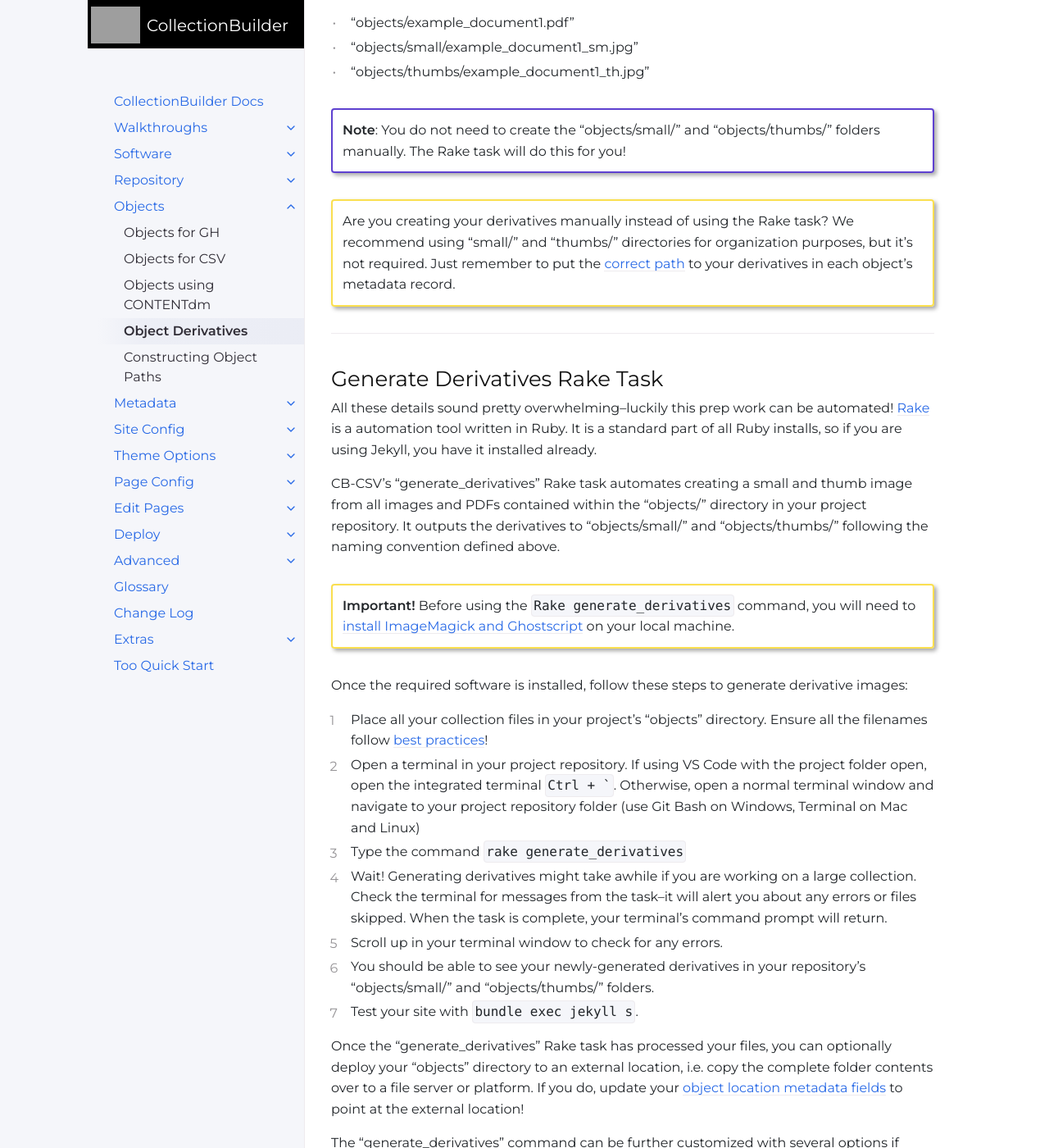
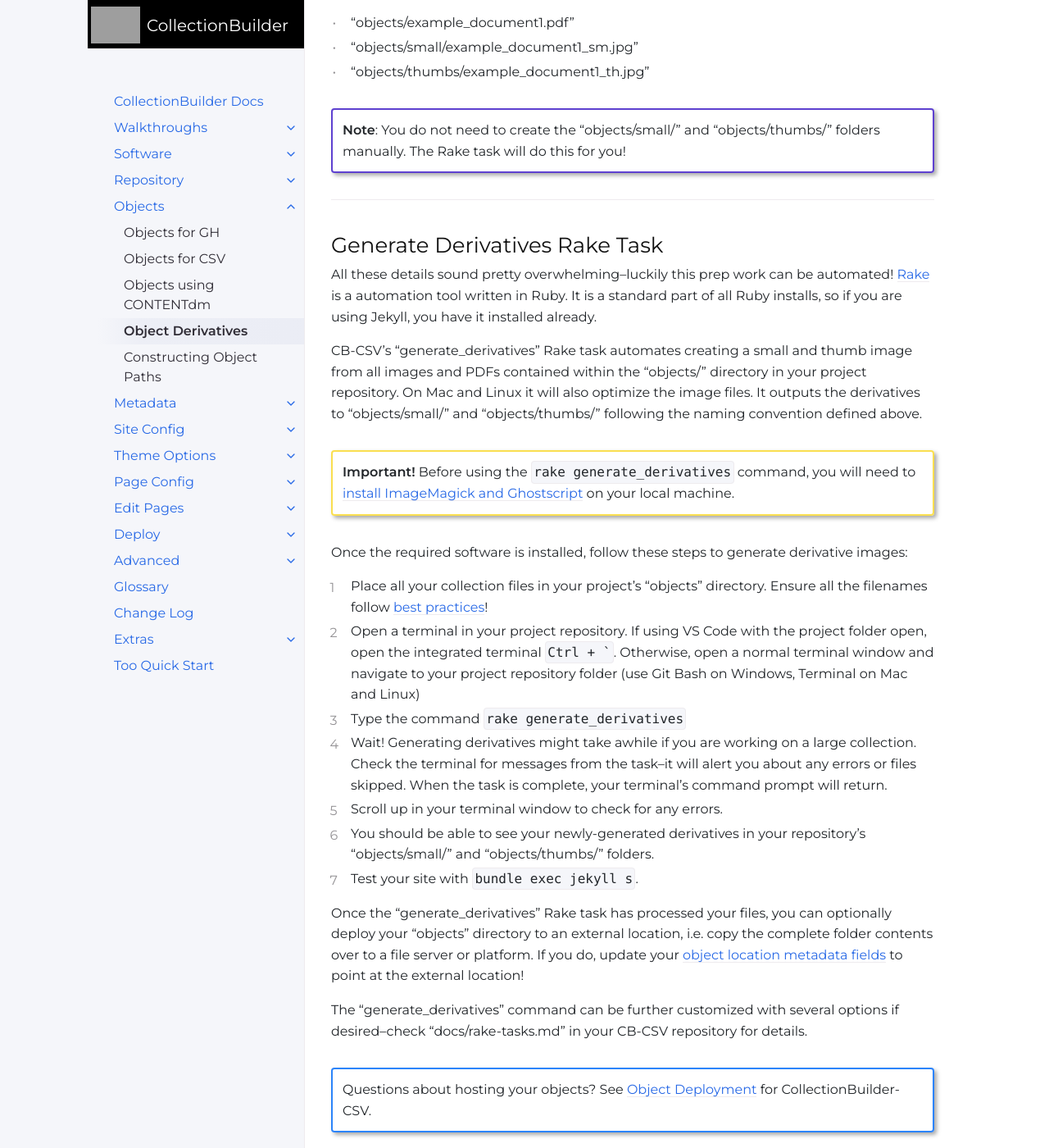
Before and after one commit to CollectionBuilder/cb-docs, a Jekyll site: the page built from docs/objects/derivatives.md, in a window 1280 px wide and 1400 px high, scrolled down 1182 px. Shown: the whole window at 82% size. Built offline with Jekyll 4.4.1, drawn with Linux system fonts in a browser that asks for light colours; comment, search, counter and statistics services are not loaded; some of the changed text lies outside the part shown.

Commit message:
rake generate_derivatives updates

```diff
--- a/docs/objects/derivatives.md
+++ b/docs/objects/derivatives.md
@@ -42,11 +42,6 @@ For example, if you have a collection object, "example_document1.pdf", after run
 **Note**: You do not need to create the "objects/small/" and "objects/thumbs/" folders manually.
 The Rake task will do this for you!
 
-{:.alert .alert-yellow}
-Are you creating your derivatives manually instead of using the Rake task?
-We recommend using "small/" and "thumbs/" directories for organization purposes, but it's not required.
-Just remember to put the [correct path]({{ '/docs/metadata/csv_metadata/#object-detail-fields-strongly-suggested' | relative_url }}) to your derivatives in each object's metadata record.
-
 ---
 
 ## Generate Derivatives Rake Task
@@ -56,10 +51,11 @@ All these details sound pretty overwhelming--luckily this prep work can be autom
 It is a standard part of all Ruby installs, so if you are using Jekyll, you have it installed already.
 
 CB-CSV's "generate_derivatives" Rake task automates creating a small and thumb image from all images and PDFs contained within the "objects/" directory in your project repository.
+On Mac and Linux it will also optimize the image files.
 It outputs the derivatives to "objects/small/" and "objects/thumbs/" following the naming convention defined above.
 
 {:.alert .alert-yellow}
-**Important!** Before using the `Rake generate_derivatives` command, you will need to [install ImageMagick and Ghostscript]({{ '/docs/software/optional/#imagemagick-and-ghostscript' | relative_url }}) on your local machine.
+**Important!** Before using the `rake generate_derivatives` command, you will need to [install ImageMagick and Ghostscript]({{ '/docs/software/optional/#imagemagick-and-ghostscript' | relative_url }}) on your local machine.
 
 Once the required software is installed, follow these steps to generate derivative images:
 
@@ -76,11 +72,6 @@ If you do, update your [object location metadata fields]({{ '/docs/objects/csv-o
 
 The "generate_derivatives" command can be further customized with several options if desired--check "docs/rake-tasks.md" in your CB-CSV repository for details.
 
-{:.alert .alert-info}
-*Tip:* on Linux if you install ImageMagick from a repository, you will probably have "legacy" ImageMagick 6.
-To avoid errors, you will need to give an additional configuration option to change the ImageMagick command:
-`rake generate_derivatives[,,,,convert]`
-
 {:.alert .alert-blue}
 Questions about hosting your objects? See [Object Deployment]({{ '/docs/objects/csv-objects/#object-deployment' | relative_url }}) for CollectionBuilder-CSV.
 
```
Also changed, not shown: _change-log/rake-derivatives.md (added, +11 -0 lines), docs/objects/csv-objects.md (+6 -2 lines), docs/software/optional.md (+3 -6 lines).
